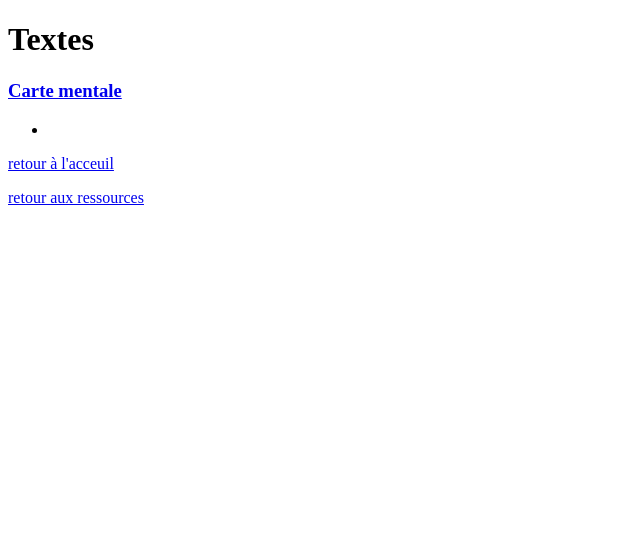
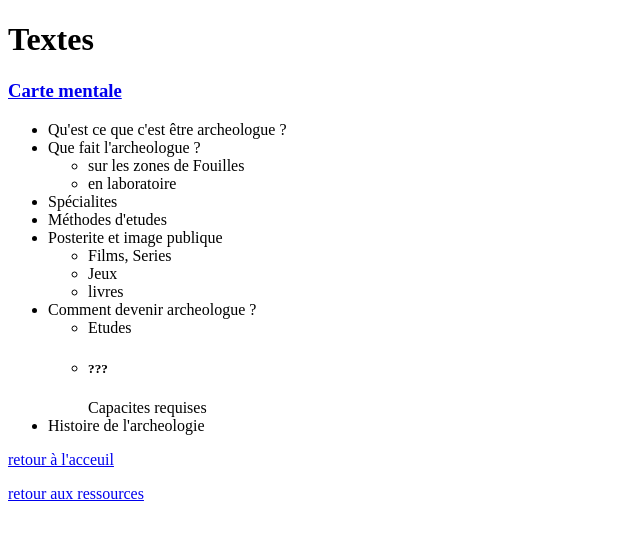
Before and after one commit to Poulpe664/Expose_Latin, a plain HTML site: page ressources/plan.html in a window 1280 px wide. Shown: the whole page, without its empty margins (0-640 px from the left). Drawn offline with Linux system fonts and the light colour scheme.

Commit message:
Update Plan page

```diff
--- a/ressources/plan.html
+++ b/ressources/plan.html
@@ -6,7 +6,29 @@
         <h1>Textes</h1>
         <h3><a href="./Metier d'archeologue.mm">Carte mentale</a></h3>
         <ul>
-            <li></li>
+            <li>Qu'est ce que c'est être archeologue ?</li>
+            <li>Que fait l'archeologue ?
+                <ul>
+                    <li>sur les zones de Fouilles</li>
+                    <li>en laboratoire</li>
+                </ul>
+            </li>
+            <li>Spécialites</li>
+            <li>Méthodes d'etudes</li>
+            <li>Posterite et image publique
+                <ul>
+                    <li>Films, Series</li>
+                    <li>Jeux</li>
+                    <li>livres</li>
+                </ul>
+            </li>
+            <li>Comment devenir archeologue ?
+                <ul>
+                    <li>Etudes</li>
+                    <li><h5>???</h5>Capacites requises</li>
+                </ul>
+            </li>
+            <li>Histoire de l'archeologie</li>
         </ul>
         <p><a href="../">retour à l'acceuil</a></p>
         <p><a href="./ressources.html">retour aux ressources</a></p>
```
